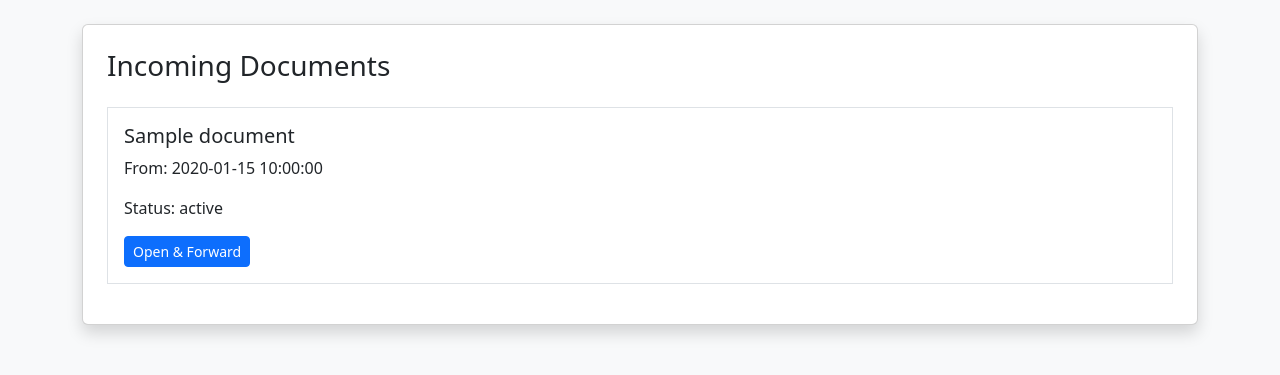
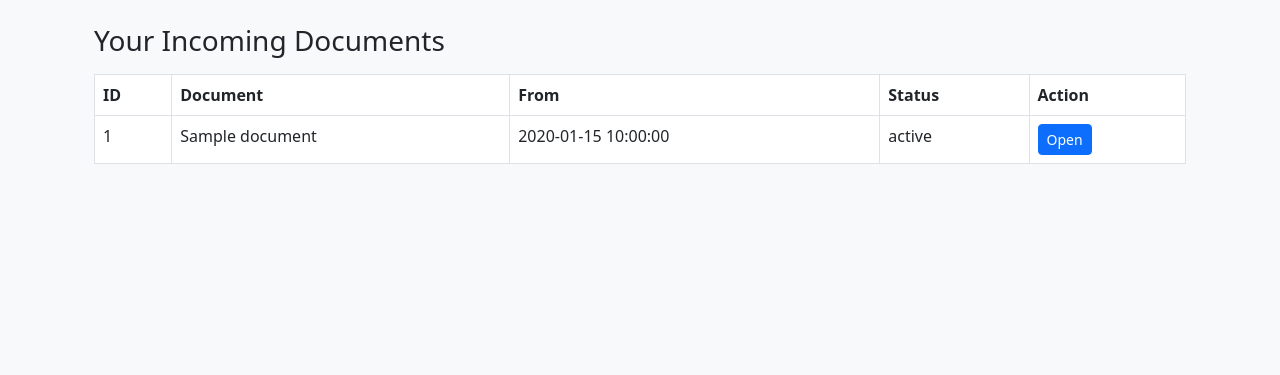
Before and after one commit to St-thomas-Aquinas/Secure-sign-Version-2, a Flask app: page /incoming in a window 1280 px wide. Shown: the part 56-431 px from the top of the page. Run offline with Flask 3, Linux system fonts and the light colour scheme; the visitor is signed in with stand-in values (Sample User, id 1); a database or web service that is not in the repository returns one stand-in record (values such as "Sample title"); some libraries are stand-ins or nearby versions.

Commit message:
Update incoming.html

```diff
--- a/templates/incoming.html
+++ b/templates/incoming.html
@@ -2,36 +2,41 @@
 
 {% block content %}
 
-<div class="card shadow p-4">
+<div class="container mt-4">
 
-    <h3 class="mb-4">
-        Incoming Documents
-    </h3>
+    <h3>Your Incoming Documents</h3>
 
-    {% for doc in docs %}
+    {% if docs %}
 
-        <div class="border p-3 mb-3">
+        <table class="table table-bordered mt-3">
 
-            <h5>{{ doc[1] }}</h5>
+            <tr>
+                <th>ID</th>
+                <th>Document</th>
+                <th>From</th>
+                <th>Status</th>
+                <th>Action</th>
+            </tr>
 
-            <p>
-                From: {{ doc[2] }}
-            </p>
+            {% for doc in docs %}
+            <tr>
+                <td>{{ doc[0] }}</td>
+                <td>{{ doc[1] }}</td>
+                <td>{{ doc[2] }}</td>
+                <td>{{ doc[3] }}</td>
+                <td>
+                    <a href="{{ url_for('forward', doc_id=doc[0]) }}" class="btn btn-primary btn-sm">
+                        Open
+                    </a>
+                </td>
+            </tr>
+            {% endfor %}
 
-            <p>
-                Status: {{ doc[3] }}
-            </p>
+        </table>
 
-            <a
-                href="/forward/{{ doc[0] }}"
-                class="btn btn-primary btn-sm"
-            >
-                Open & Forward
-            </a>
-
-        </div>
-
-    {% endfor %}
+    {% else %}
+        <p>No incoming documents.</p>
+    {% endif %}
 
 </div>
 
```
